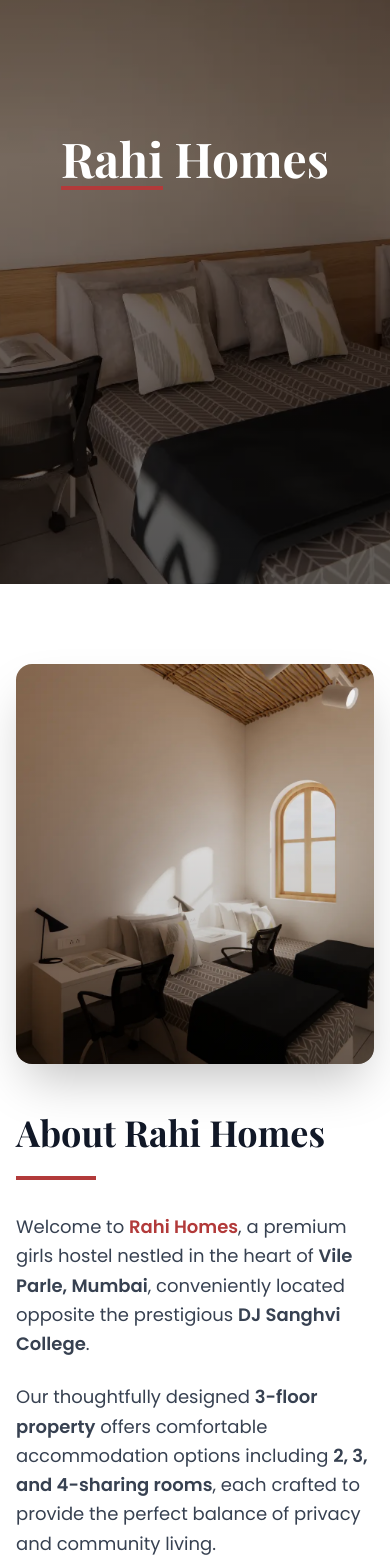
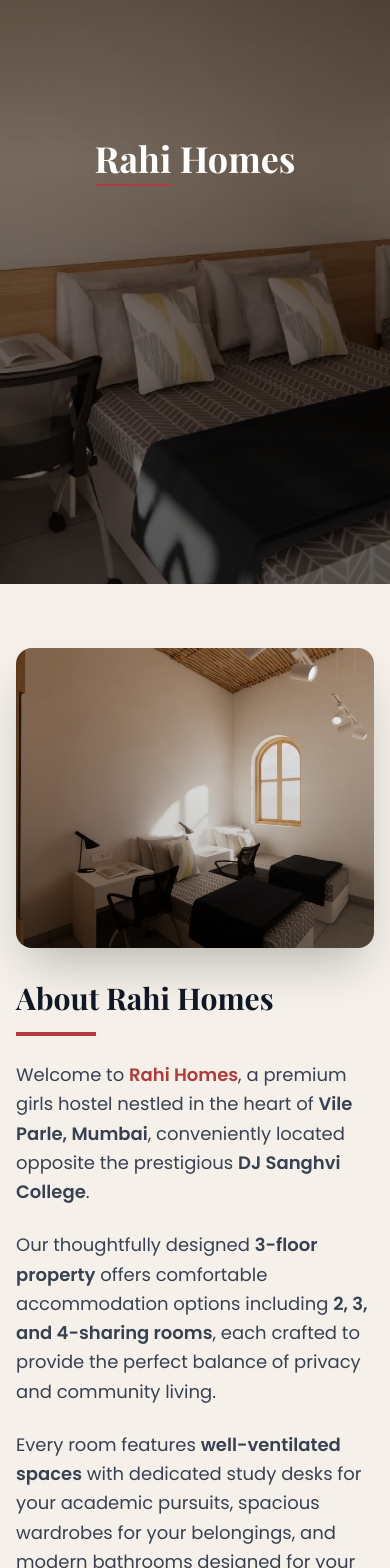
Before and after one commit to JatinVasman/Rahi_homes, a Next.js app: page / in a window 390 px wide. Shown: the part 260-1828 px from the top of the page. Built offline with nearby package versions, Linux system fonts and the light colour scheme; a web font is replaced by a local one.

Commit message:
Mobile Optimization

```diff
--- a/components/About.tsx
+++ b/components/About.tsx
@@ -10,15 +10,15 @@
   const isInView = useInView(ref, { once: true, margin: '-100px' })
 
   return (
-    <section id="about" className="py-20 lg:py-32 bg-white">
+    <section id="about" className="py-16 sm:py-20 lg:py-32 bg-beige-light">
       <div className="max-w-7xl mx-auto px-4 sm:px-6 lg:px-8">
-        <div ref={ref} className="grid lg:grid-cols-2 gap-12 lg:gap-16 items-center">
+        <div ref={ref} className="grid lg:grid-cols-2 gap-8 sm:gap-12 lg:gap-16 items-center">
           {/* Image Column */}
           <motion.div
             initial={{ opacity: 0, x: -50 }}
             animate={isInView ? { opacity: 1, x: 0 } : {}}
             transition={{ duration: 0.8 }}
-            className="relative h-[400px] lg:h-[600px] rounded-2xl overflow-hidden shadow-2xl"
+            className="relative h-[300px] sm:h-[400px] lg:h-[600px] rounded-2xl overflow-hidden shadow-2xl"
           >
             <Image
               src="/images/2_bed_Room_pic1.webp"
@@ -41,10 +41,10 @@
               animate={isInView ? { opacity: 1, y: 0 } : {}}
               transition={{ duration: 0.6, delay: 0.4 }}
             >
-              <h2 className="text-4xl lg:text-5xl font-bold text-gray-900 mb-6">
+              <h2 className="text-3xl sm:text-4xl lg:text-5xl font-bold text-gray-900 mb-4 sm:mb-6">
                 About Rahi Homes
               </h2>
-              <div className="w-20 h-1 bg-muted-red mb-8" />
+              <div className="w-20 h-1 bg-muted-red mb-6 sm:mb-8" />
             </motion.div>
 
             <motion.div
--- a/components/FloorPlan.tsx
+++ b/components/FloorPlan.tsx
@@ -37,12 +37,12 @@
             className="relative group"
           >
             {/* Main Image */}
-            <div className="relative w-full aspect-[4/3] lg:aspect-[16/9] rounded-2xl overflow-hidden shadow-2xl bg-gray-100 border-4 border-beige-light">
+            <div className="relative w-full aspect-square sm:aspect-[4/3] lg:aspect-[16/9] rounded-2xl overflow-hidden shadow-2xl bg-gray-100 border-4 border-beige-light">
               <Image
                 src="/images/FloorPlan_pic.webp"
                 alt="Rahi Homes Floor Plan"
                 fill
-                className="object-contain p-4"
+                className="object-contain p-2 sm:p-4"
                 sizes="(max-width: 768px) 100vw, (max-width: 1200px) 90vw, 1200px"
               />
 
@@ -52,9 +52,9 @@
                   initial={{ opacity: 0, scale: 0.8 }}
                   whileHover={{ scale: 1.1 }}
                   onClick={() => setIsModalOpen(true)}
-                  className="opacity-0 group-hover:opacity-100 transition-opacity duration-300 bg-white/90 backdrop-blur-md p-4 rounded-full shadow-lg hover:bg-white"
+                  className="opacity-0 group-hover:opacity-100 transition-opacity duration-300 bg-white/90 backdrop-blur-md p-3 sm:p-4 rounded-full shadow-lg hover:bg-white"
                 >
-                  <ZoomIn className="w-8 h-8 text-gray-800" />
+                  <ZoomIn className="w-6 h-6 sm:w-8 sm:h-8 text-gray-800" />
                 </motion.button>
               </div>
             </div>
@@ -64,21 +64,21 @@
               initial={{ opacity: 0, y: 20 }}
               animate={isInView ? { opacity: 1, y: 0 } : {}}
               transition={{ duration: 0.6, delay: 0.4 }}
-              className="flex justify-center gap-4 mt-8"
+              className="flex flex-col sm:flex-row justify-center gap-3 sm:gap-4 mt-6 sm:mt-8"
             >
               <button
                 onClick={() => setIsModalOpen(true)}
-                className="flex items-center gap-2 px-6 py-3 bg-muted-red text-white rounded-full hover:bg-red-700 transition-colors shadow-lg hover:shadow-xl"
+                className="flex items-center justify-center gap-2 px-5 sm:px-6 py-2.5 sm:py-3 bg-muted-red text-white rounded-full hover:bg-red-700 transition-colors shadow-lg hover:shadow-xl text-sm sm:text-base"
               >
-                <ZoomIn className="w-5 h-5" />
+                <ZoomIn className="w-4 h-4 sm:w-5 sm:h-5" />
                 View Full Size
               </button>
               <a
                 href="/images/FloorPlan_pic.webp"
                 download="Rahi_Homes_Floor_Plan.webp"
-                className="flex items-center gap-2 px-6 py-3 bg-gray-800 text-white rounded-full hover:bg-gray-900 transition-colors shadow-lg hover:shadow-xl"
+                className="flex items-center justify-center gap-2 px-5 sm:px-6 py-2.5 sm:py-3 bg-gray-800 text-white rounded-full hover:bg-gray-900 transition-colors shadow-lg hover:shadow-xl text-sm sm:text-base"
               >
-                <Download className="w-5 h-5" />
+                <Download className="w-4 h-4 sm:w-5 sm:h-5" />
                 Download
               </a>
             </motion.div>
--- a/components/Gallery.tsx
+++ b/components/Gallery.tsx
@@ -98,7 +98,7 @@
   return (
     <section id="gallery" className="relative overflow-hidden">
       {/* Carousel Container - Full Section */}
-      <div className="relative group w-full h-[60vh] md:h-[70vh] lg:h-[80vh] overflow-hidden bg-beige-light">
+      <div className="relative group w-full h-[50vh] sm:h-[60vh] md:h-[70vh] lg:h-[80vh] overflow-hidden bg-beige-light">
         <AnimatePresence initial={false} custom={direction}>
           <motion.div
             key={currentIndex}
@@ -126,8 +126,8 @@
 
             {/* Minimal Overlay for Zoom Hint */}
             <div className="absolute bottom-4 right-4 opacity-0 group-hover:opacity-100 transition-opacity duration-300">
-              <div className="bg-white/30 backdrop-blur-md p-3 rounded-full text-white scale-75 group-hover:scale-100 transition-transform duration-300">
-                <ZoomIn className="w-6 h-6" />
+              <div className="bg-white/30 backdrop-blur-md p-2 sm:p-3 rounded-full text-white scale-75 group-hover:scale-100 transition-transform duration-300">
+                <ZoomIn className="w-5 h-5 sm:w-6 sm:h-6" />
               </div>
             </div>
           </motion.div>
@@ -138,23 +138,23 @@
           onClick={() => {
             prevSlide()
           }}
-          className="absolute left-4 top-1/2 -translate-y-1/2 bg-white/80 p-4 rounded-full shadow-lg hover:bg-white text-gray-800 transition-all backdrop-blur-sm z-10 hover:scale-110 active:scale-95 group-hover:opacity-100 md:opacity-0 transition-opacity"
+          className="absolute left-2 sm:left-4 top-1/2 -translate-y-1/2 bg-white/80 p-2 sm:p-3 md:p-4 rounded-full shadow-lg hover:bg-white text-gray-800 transition-all backdrop-blur-sm z-10 hover:scale-110 active:scale-95 opacity-100 md:opacity-0 md:group-hover:opacity-100 transition-opacity"
           aria-label="Previous image"
         >
-          <ChevronLeft className="w-6 h-6" />
+          <ChevronLeft className="w-5 h-5 sm:w-6 sm:h-6" />
         </button>
         <button
           onClick={() => {
             nextSlide()
           }}
-          className="absolute right-4 top-1/2 -translate-y-1/2 bg-white/80 p-4 rounded-full shadow-lg hover:bg-white text-gray-800 transition-all backdrop-blur-sm z-10 hover:scale-110 active:scale-95 group-hover:opacity-100 md:opacity-0 transition-opacity"
+          className="absolute right-2 sm:right-4 top-1/2 -translate-y-1/2 bg-white/80 p-2 sm:p-3 md:p-4 rounded-full shadow-lg hover:bg-white text-gray-800 transition-all backdrop-blur-sm z-10 hover:scale-110 active:scale-95 opacity-100 md:opacity-0 md:group-hover:opacity-100 transition-opacity"
           aria-label="Next image"
         >
-          <ChevronRight className="w-6 h-6" />
+          <ChevronRight className="w-5 h-5 sm:w-6 sm:h-6" />
         </button>
 
         {/* Indicators */}
-        <div className="absolute bottom-8 left-1/2 -translate-x-1/2 flex justify-center gap-3 z-10">
+        <div className="absolute bottom-4 sm:bottom-6 md:bottom-8 left-1/2 -translate-x-1/2 flex justify-center gap-2 sm:gap-3 z-10">
           {galleryImages.map((_, idx) => (
             <button
               key={idx}
@@ -162,8 +162,10 @@
                 setDirection(idx > currentIndex ? 1 : -1)
                 setCurrentIndex(idx)
               }}
-              className={`h-2 rounded-full transition-all duration-300 ${
-                idx === currentIndex ? 'bg-muted-red w-8' : 'bg-white/60 w-2 hover:bg-white'
+              className={`h-1.5 sm:h-2 rounded-full transition-all duration-300 ${
+                idx === currentIndex
+                  ? 'bg-muted-red w-6 sm:w-8'
+                  : 'bg-white/60 w-1.5 sm:w-2 hover:bg-white'
               }`}
               aria-label={`Go to slide ${idx + 1}`}
             />
--- a/components/Hero.tsx
+++ b/components/Hero.tsx
@@ -26,11 +26,11 @@
           animate={{ opacity: 1, y: 0 }}
           transition={{ duration: 0.8 }}
         >
-          <h1 className="text-5xl sm:text-6xl lg:text-7xl font-bold text-white mb-2 leading-tight">
+          <h1 className="text-4xl sm:text-5xl md:text-6xl lg:text-7xl font-bold text-white mb-2 leading-tight">
             <span className="inline-block">
-              <span className="relative">
+              <span className="relative pb-1">
                 Rahi
-                <span className="absolute bottom-0 left-0 w-full h-1 bg-muted-red"></span>
+                <span className="absolute bottom-0 left-0 w-full h-0.5 sm:h-1 bg-muted-red"></span>
               </span>
             </span>{' '}
             Homes
```
